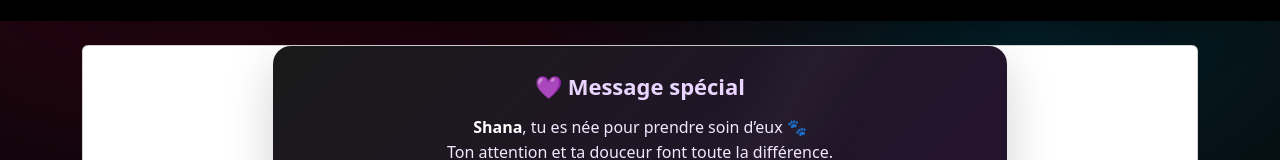
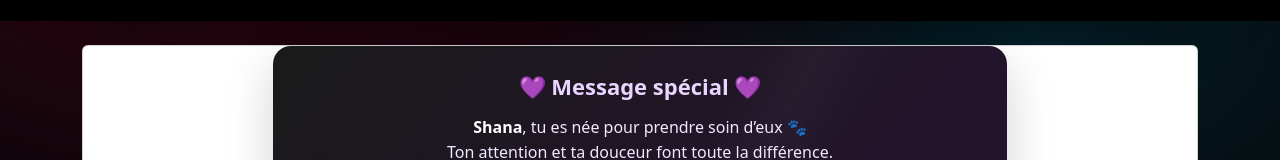
Before and after one commit to colpuxase-art/shasitter, a website: page public/index.html in a window 1280 px wide. Shown: the part 180-340 px from the top of the page. Drawn offline with nearby package versions, Linux system fonts and the light colour scheme; no server answers.

Commit message:
Update index.html

```diff
--- a/public/index.html
+++ b/public/index.html
@@ -183,7 +183,7 @@
 
 
           <div style="font-size:22px; font-weight:700; color:#e9d5ff;">
-            💜 Message spécial
+            💜 Message spécial 💜
           </div>
           <div style="margin-top:12px; font-size:16px; line-height:1.6; color:#f3e8ff;">
             <strong style="color:#ffffff;">Shana</strong>, tu es née pour prendre soin d’eux 🐾<br>
```
